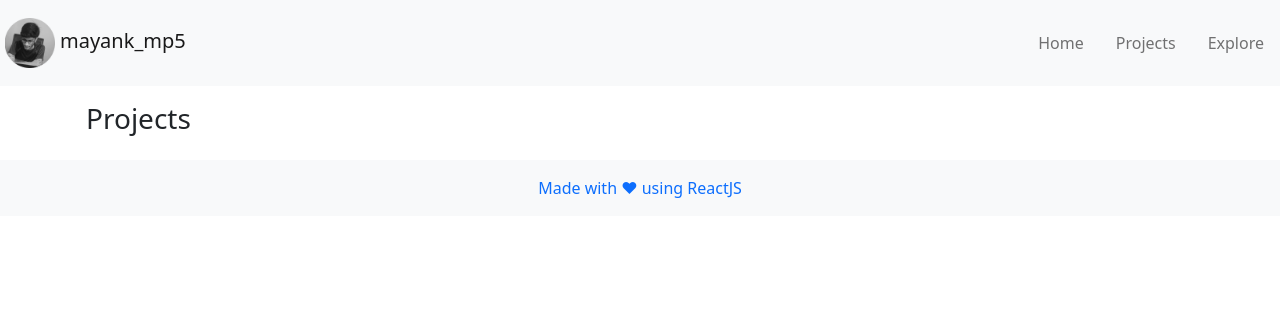
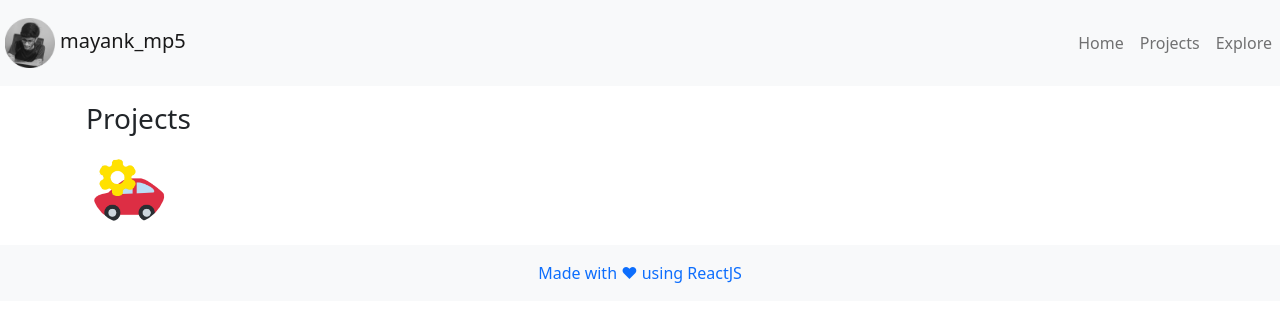
Before and after one commit to Mayank-MP05/Mayank-MP05, a React (Create React App) app in the folder portfolio/: page /projects in a window 1280 px wide. Shown: the top 322 px of the page. Built offline with nearby package versions, Linux system fonts and the light colour scheme.

Commit message:
Navlink Errors

```diff
--- a/portfolio/package.json
+++ b/portfolio/package.json
@@ -11,6 +11,7 @@
     "react": "^17.0.2",
     "react-bootstrap": "^1.6.0",
     "react-dom": "^17.0.2",
+    "react-markdown": "^6.0.2",
     "react-router-dom": "^5.2.0",
     "react-scripts": "4.0.3",
     "reactstrap": "^8.9.0",
--- a/portfolio/src/common/Navbar.jsx
+++ b/portfolio/src/common/Navbar.jsx
@@ -18,30 +18,24 @@ function NavbarX() {
   return (
     <>
       <Navbar bg='light' expand='lg'>
-        <Navbar.Brand href='/'>
-          <Link to='/home' className='navbar-brand'>
+        <Navbar.Brand to='/' className='navbar-brand'>
           <img src={navLogo} className='navbar-logo' />
           mayank_mp5
-          </Link>
         </Navbar.Brand>
         <Navbar.Toggle aria-controls='basic-navbar-nav' className='mx-3' />
         <Navbar.Collapse id='basic-navbar-nav' className='nav-list-container'>
           <Nav className='ml-auto'>
-            <Nav.Link>
             <Link to='/home' className='nav-link'>
               Home
             </Link>
-            </Nav.Link>
-            <Nav.Link>
+
             <Link to='/projects' className='nav-link'>
               Projects
             </Link>
-            </Nav.Link>
-            <Nav.Link>
+
             <Link to='/explore' className='nav-link'>
               Explore
             </Link>
-            </Nav.Link>
           </Nav>
         </Navbar.Collapse>
       </Navbar>
--- a/portfolio/src/projects/Projects.jsx
+++ b/portfolio/src/projects/Projects.jsx
@@ -1,11 +1,26 @@
-import React from "react";
+import React, { useState, useEffect } from "react";
 import "./projects.css";
 
+//importing icons here
+import CarQuality from "./data/car-quality.png";
+import HulkHuffMan from "./data/hulk-huffman-compression.png";
+import MarathiLetterConv from "./data/Marathi-letter-convnet.png";
+import Molequilizer from "./data/moliquilizer-logo.png";
+import VasooliMoney from "./data/vasooli-money.png";
+
 function Projects() {
+  const [ActiveProject, setActiveProject] = useState(0);
   return (
     <>
       <div className='bg-img'>
         <h3>Projects</h3>
+      </div>
+      <div className='project-navigation'>
+        <img
+          src={CarQuality}
+          className='project-logo'
+          onClick={() => setActiveProject(1)}
+        />
       </div>
     </>
   );
--- a/portfolio/src/projects/projects.css
+++ b/portfolio/src/projects/projects.css
@@ -1,9 +1,26 @@
 /* Common CSS */
+.project-logo {
+  border-radius: 50%;
+  margin: 5px;
+}
 
+.project-navigation {
+  display: flex;
+  flex-wrap: wrap;
+  flex-direction: row;
+}
 @media (min-width: 600px) {
   /* Desktop Mode */
+  .project-logo {
+    width: 75px;
+    height: 75px;
+  }
 }
 
 @media (max-width: 600px) {
   /* Mobile View */
+  .project-logo {
+    width: 45px;
+    height: 45px;
+  }
 }
```
Also changed, not shown: 1 other file (tests, documents, lock files or other folders). Lines whose indentation alone changed are shown as unchanged.
